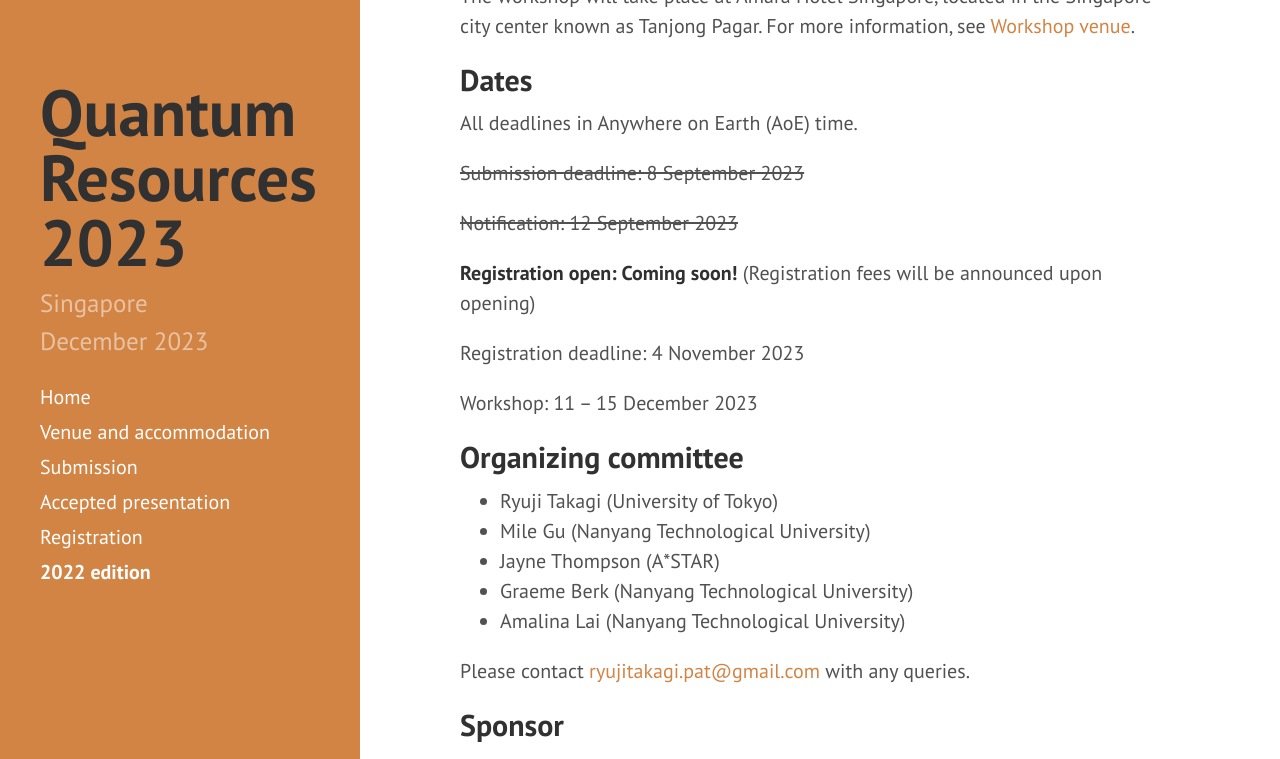
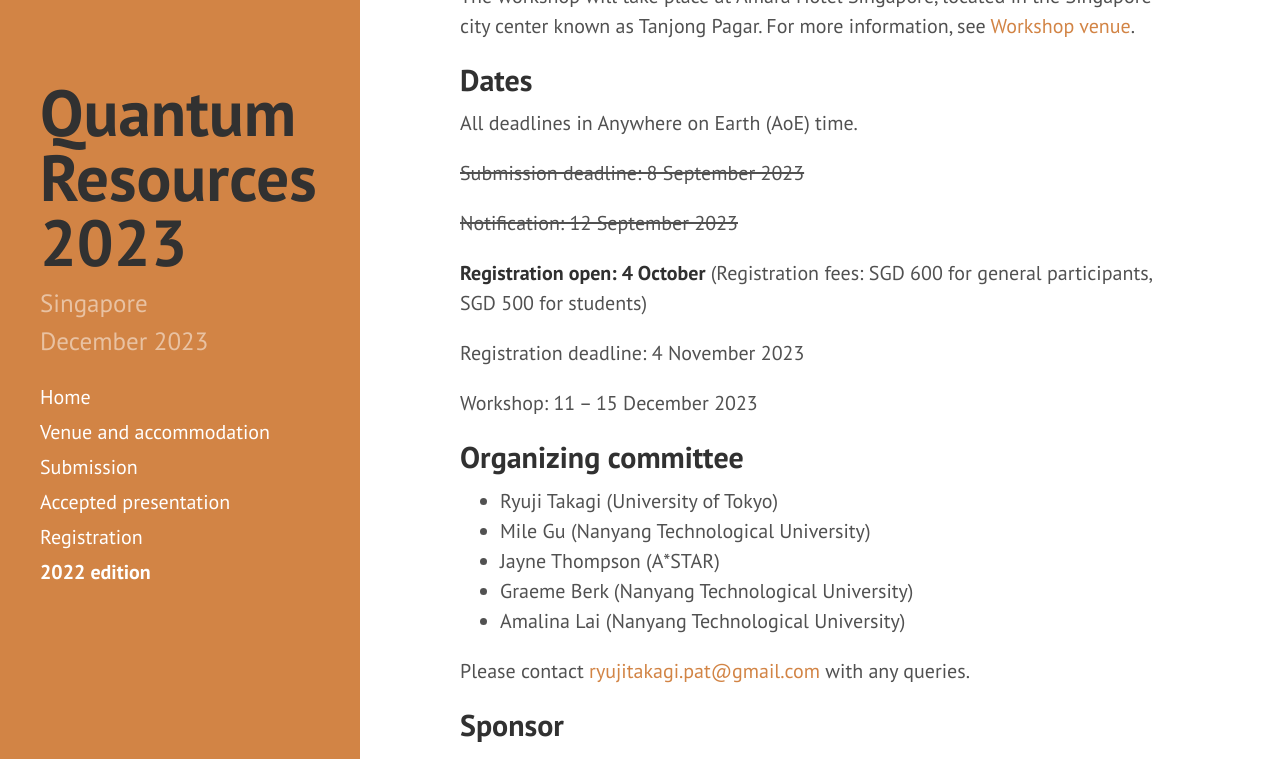
Before and after one commit to RyujiPat2/RyujiPat2.github.io, a Jekyll site: the page built from index.md, in a window 1280 px wide and 900 px high, scrolled down 1443 px, cut to the strip 0-759 px from the top of the window. Built offline with Jekyll 4.4.1, drawn with Linux system fonts in a browser that asks for light colours; nearby versions of some CDN libraries.

Commit message:
Update index.md

```diff
--- a/index.md
+++ b/index.md
@@ -59,7 +59,7 @@ All deadlines in Anywhere on Earth (AoE) time.
 
 ~~Notification: 12 September 2023~~
 
-**Registration open: Coming soon!** (Registration fees will be announced upon opening)
+**Registration open: 4 October** (Registration fees: SGD 600 for general participants, SGD 500 for students)
 
 
 Registration deadline: 4 November 2023
```
